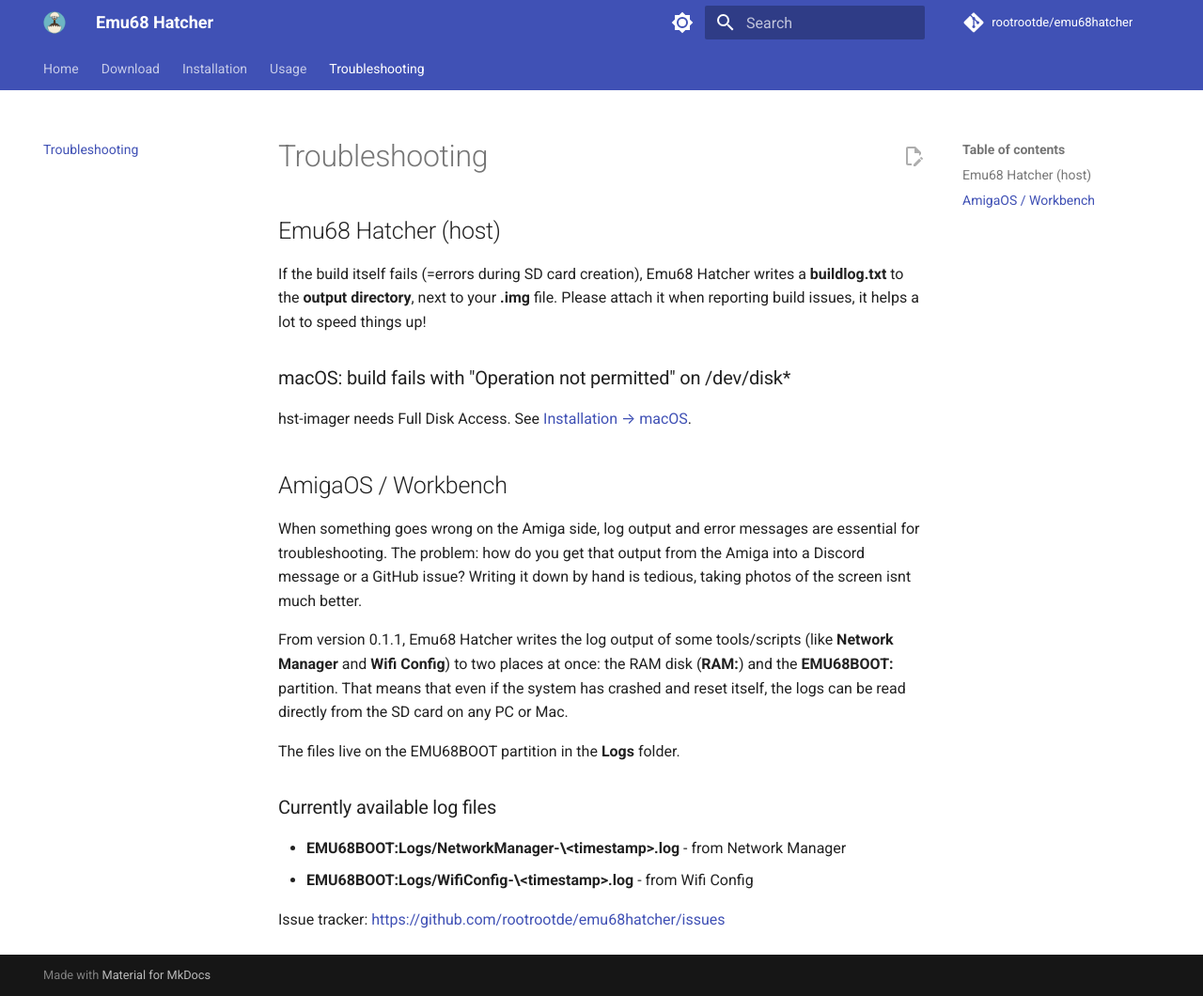
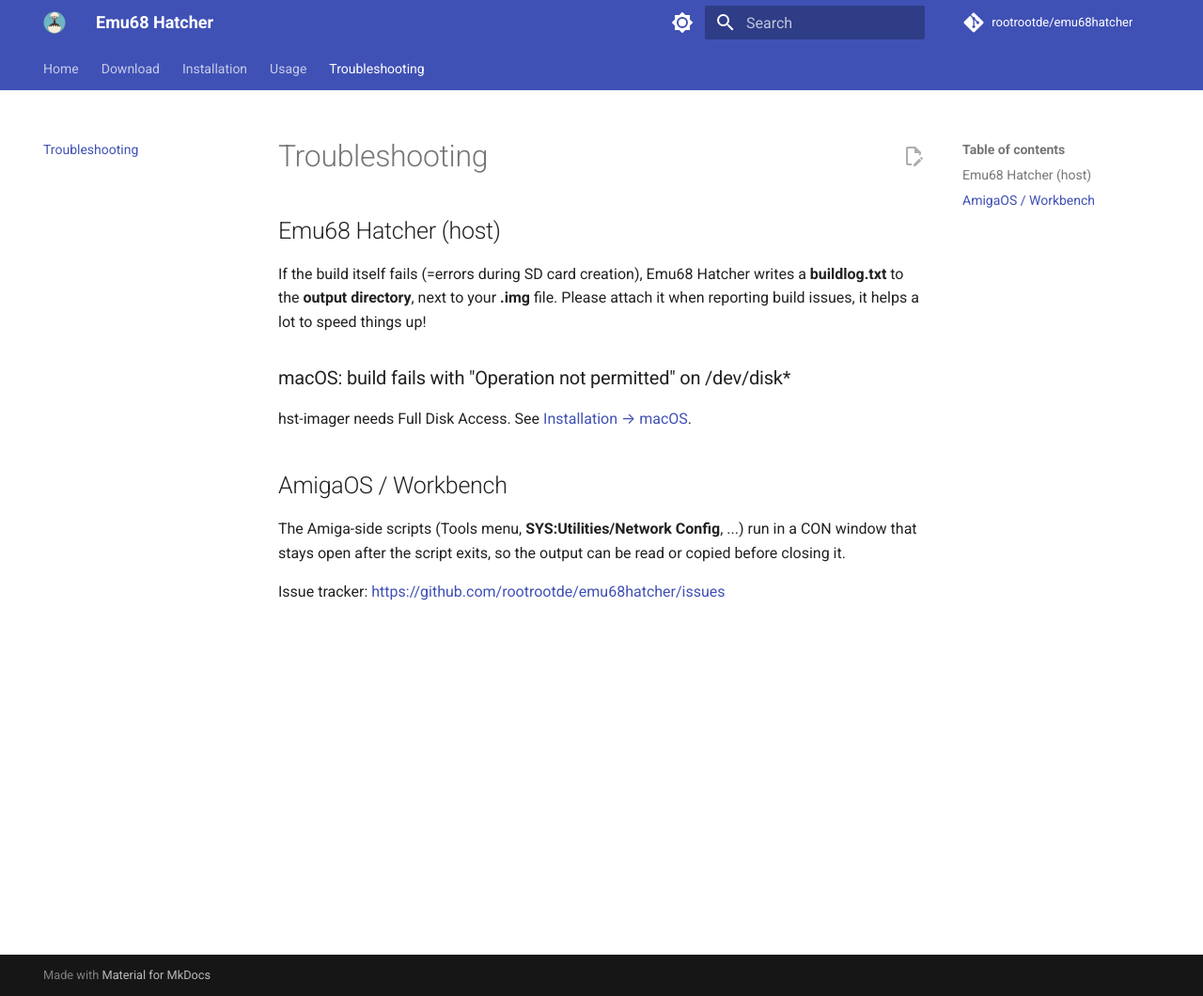
Before and after one commit to rootrootde/emu68hatcher, an MkDocs documentation site: the page built from docs/troubleshooting.md, in a window 1280 px wide and 1060 px high. Shown: the whole window at 94% size. Built offline with MkDocs 1.6.1 and Material for MkDocs 9.7.7, drawn with Linux system fonts in a browser that asks for light colours; comment, search, counter and statistics services are not loaded.

Commit message:
docs: update for new Network Config tool, drop dead logging section

```diff
--- a/docs/troubleshooting.md
+++ b/docs/troubleshooting.md
@@ -10,15 +10,6 @@
 
 ## AmigaOS / Workbench
 
-When something goes wrong on the Amiga side, log output and error messages are essential for troubleshooting. The problem: how do you get that output from the Amiga into a Discord message or a GitHub issue? Writing it down by hand is tedious, taking photos of the screen isnt much better.
-
-From version 0.1.1, Emu68 Hatcher writes the log output of some tools/scripts (like **Network Manager** and **Wifi Config**) to two places at once: the RAM disk (**RAM:**) and the **EMU68BOOT:** partition. That means that even if the system has crashed and reset itself, the logs can be read directly from the SD card on any PC or Mac.
-
-The files live on the EMU68BOOT partition in the **Logs** folder.
-
-### Currently available log files
-
-- **EMU68BOOT:Logs/NetworkManager-\<timestamp\>.log** - from Network Manager
-- **EMU68BOOT:Logs/WifiConfig-\<timestamp\>.log** - from Wifi Config
+The Amiga-side scripts (Tools menu, **SYS:Utilities/Network Config**, ...) run in a CON window that stays open after the script exits, so the output can be read or copied before closing it.
 
 Issue tracker: <https://github.com/rootrootde/emu68hatcher/issues>
```
Also changed, not shown: docs/index.md (+1 -1 lines).
